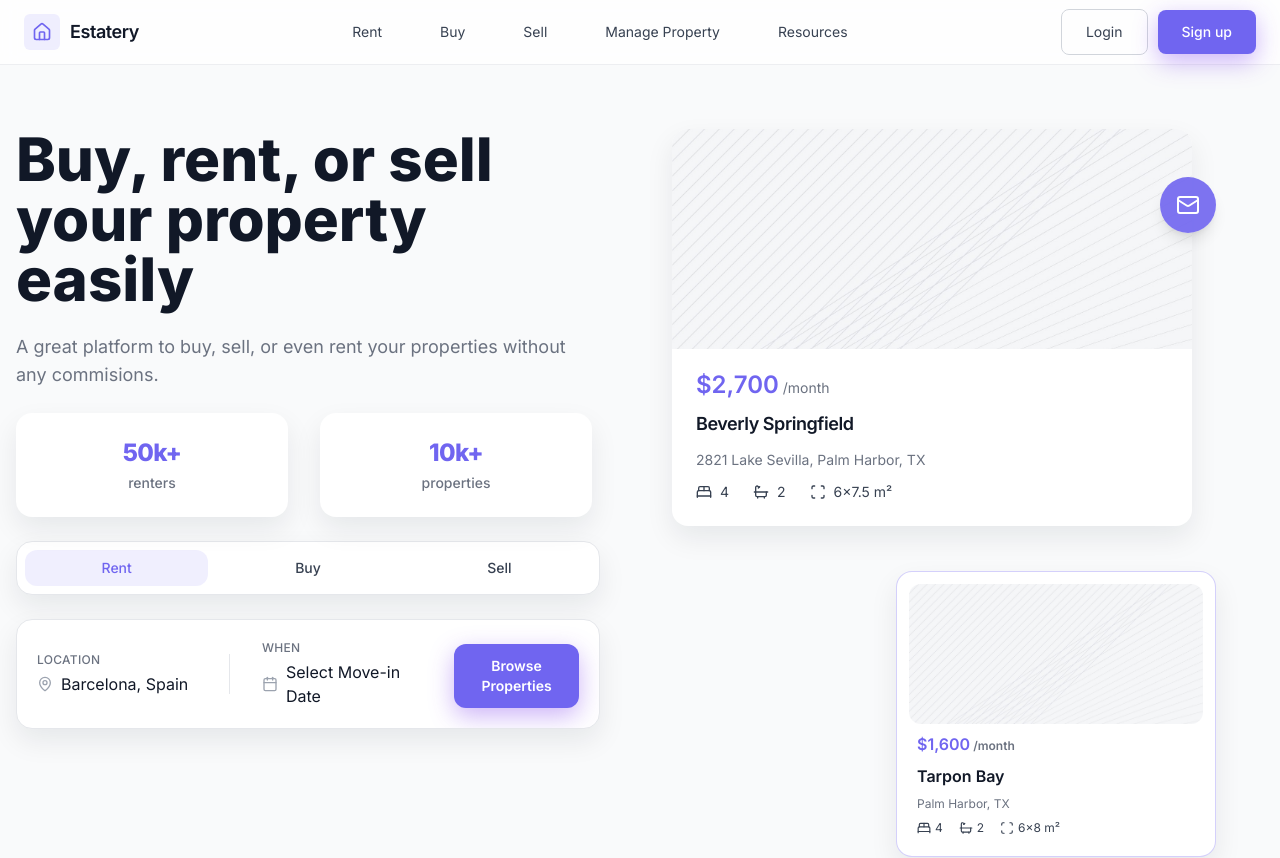
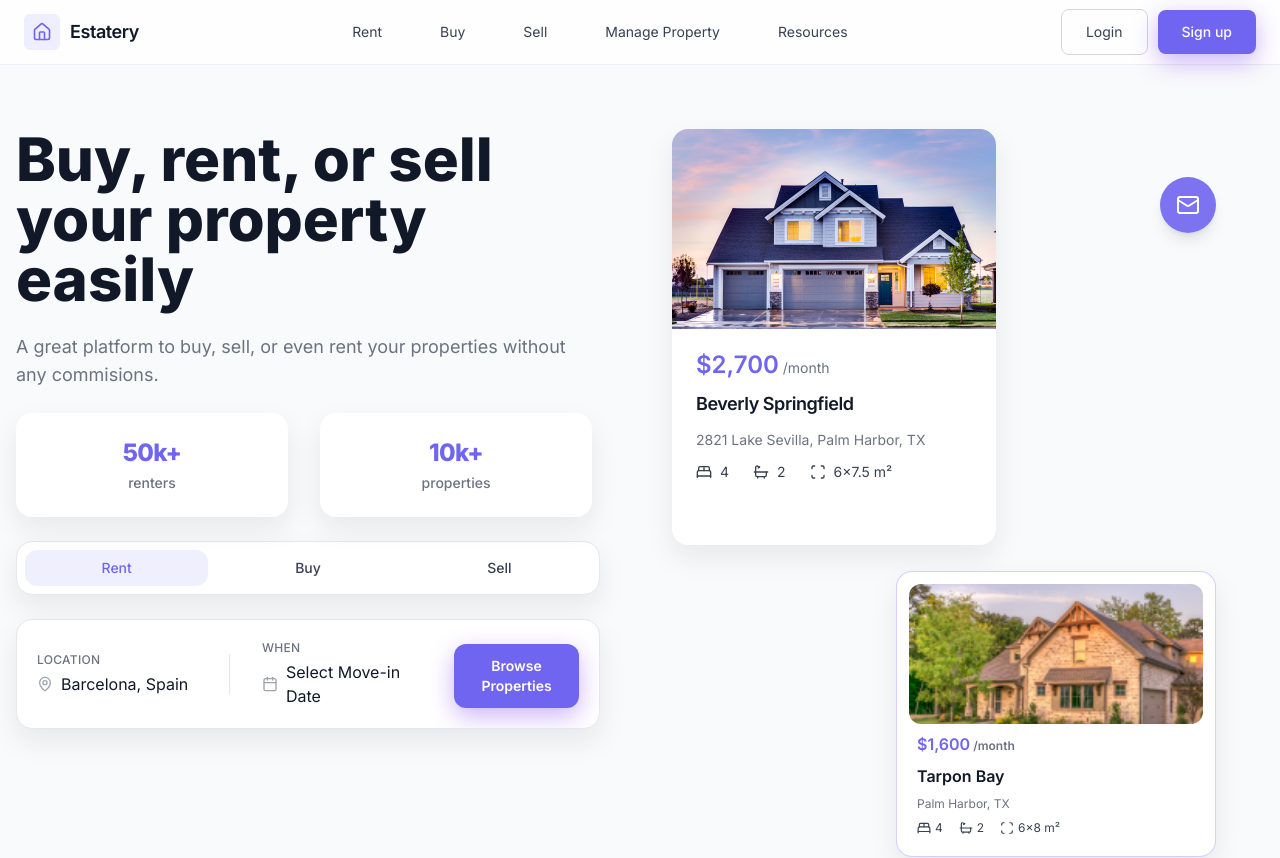
Before and after one commit to josepe99/estatery, a Next.js app: page / in a window 1280 px wide. Shown: the top 858 px of the page. Built offline with nearby package versions, Linux system fonts and the light colour scheme.

Commit message:
feat: add new images for featured houses and update image sources in the homepage

```diff
--- a/src/app/page.tsx
+++ b/src/app/page.tsx
@@ -16,10 +16,10 @@
         <div className="pointer-events-none absolute inset-y-0 right-0 hidden w-1/2 overflow-hidden lg:block">
           <div className="absolute inset-0 -z-10 bg-[url('/map-bg.png')] bg-cover bg-center opacity-30" />
           {/* floating card 1 */}
-          <div className="absolute left-8 top-16 w-[520px] rounded-2xl bg-white shadow-card ring-1 ring-gray-200/60">
-            <div className="relative h-[220px] w-full overflow-hidden rounded-t-2xl">
+          <div className="absolute left-8 top-16 w-[324px] h-[416px] rounded-2xl bg-white shadow-card ring-1 ring-gray-200/60">
+            <div className="relative h-[200px] w-full overflow-hidden rounded-t-2xl">
               <Image
-                src="/hero-house.jpg"
+                src="/casa-techo-azul.png"
                 alt="Featured house"
                 fill
                 priority
@@ -54,7 +54,7 @@
           {/* floating card 2 */}
           <div className="absolute bottom-12 right-16 w-[320px] rounded-2xl border border-primary/30 bg-white p-3 shadow-card">
             <div className="relative h-[140px] w-full overflow-hidden rounded-xl">
-              <Image src="/house-1.jpg" alt="Tarpon Bay" fill className="object-cover" />
+              <Image src="/casa-marron.png" alt="Tarpon Bay" fill className="object-cover" />
             </div>
             <div className="space-y-2 p-2">
               <div className="text-primary font-semibold">$1,600<span className="text-xs text-gray-500"> /month</span></div>
--- a/tailwind.config.ts
+++ b/tailwind.config.ts
@@ -2,6 +2,10 @@
 
 const config: Config = {
   content: ["./src/**/*.{js,ts,jsx,tsx,mdx}"],
+  safelist: [
+    { pattern: /^(rounded(-(none|sm|md|lg|xl|2xl|3xl|full))?)$/ },
+    { pattern: /^rounded-(t|r|b|l|tl|tr|br|bl)-(sm|md|lg|xl|2xl|3xl|full)$/ }
+  ],
   theme: {
     extend: {
       colors: {
```
Also changed, not shown: public/casa-marron.png (added), public/casa-techo-azul.png (added).
